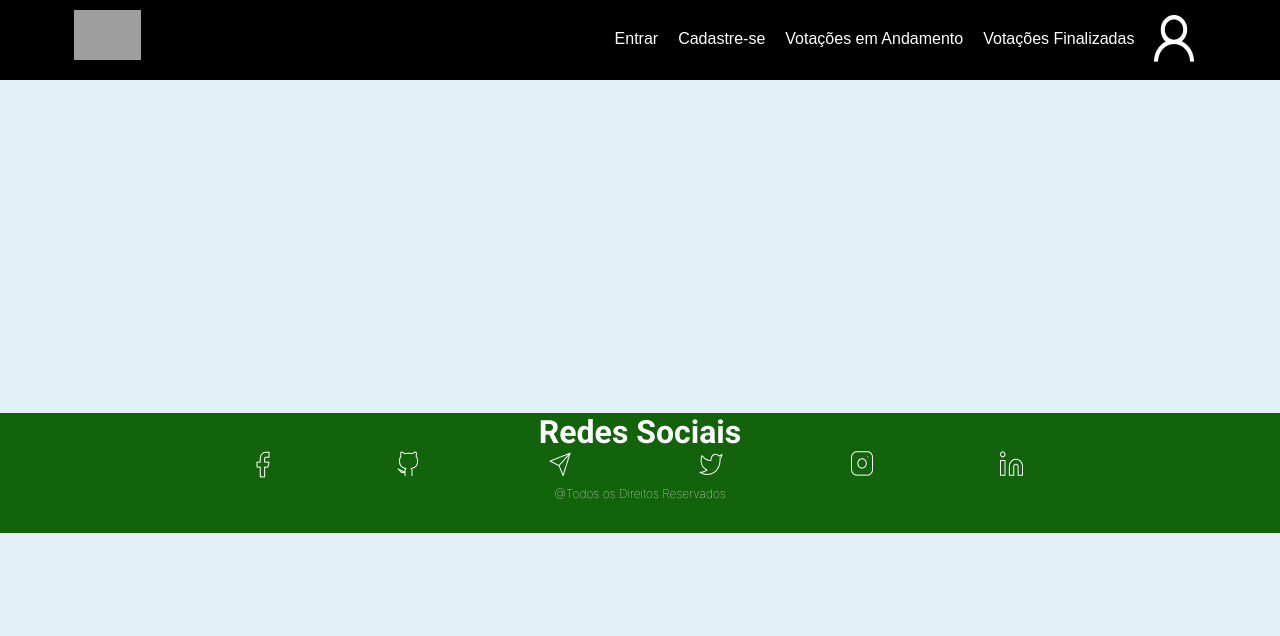
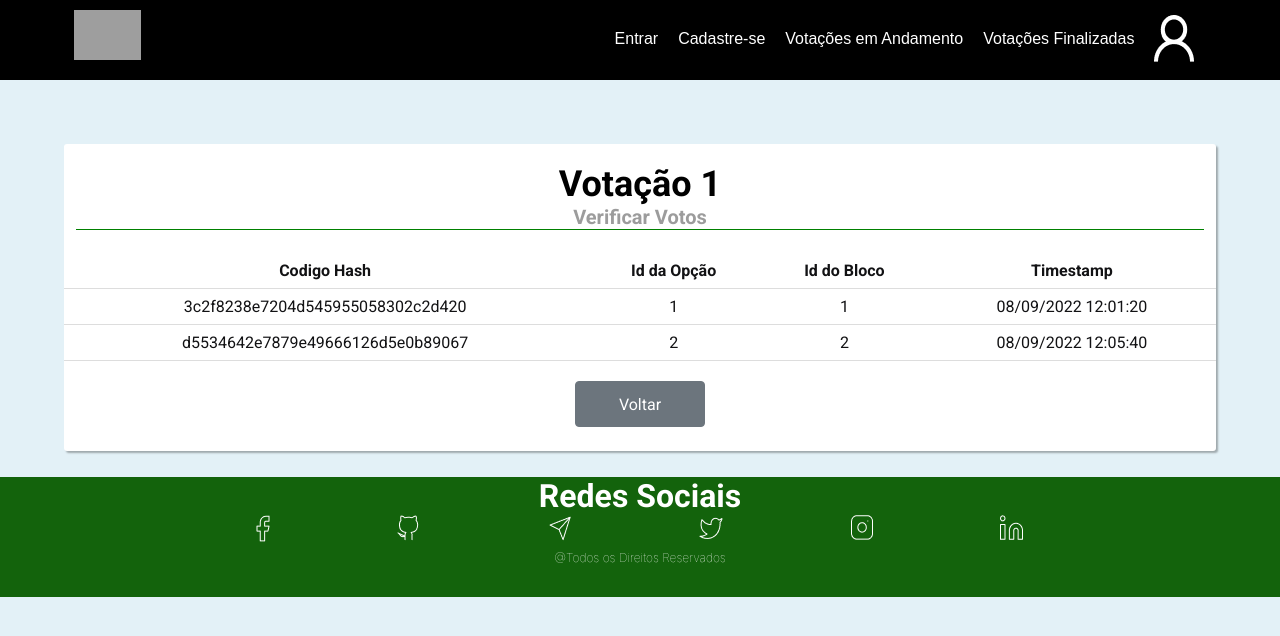
Before and after one commit to WevertonCintra/web-evoting-blockchain, a React (Vite) app: page /verifyVotes in a window 1280 px wide. Shown: the top 636 px of the page. Built offline with nearby package versions, Linux system fonts and the light colour scheme; grey boxes are pictures that could not be loaded.

Commit message:
Adição da tela de ListVotes

```diff
--- /dev/null
+++ b/src/pages/VerifyVotes.tsx
@@ -0,0 +1,60 @@
+import { TableVoting, TableTd, Title, TopBar, TableTh, TableTr, TableLink, BtnVoltar, ContentContainer, Btn, SubTitle } from '../styles/VerifyVotes'
+
+
+
+
+export default function VerifyVotes() {
+  return (
+    <ContentContainer >
+
+        <TopBar>
+            <Title>
+                Votação 1</Title>
+            <SubTitle>
+                Verificar Votos
+            </SubTitle>
+            </TopBar>
+
+
+
+
+
+      <TableVoting>
+        <tbody>
+          <TableTr>
+            <TableTh>
+              Codigo Hash
+            </TableTh>
+            <TableTh>
+              Id da Opção
+            </TableTh>
+            <TableTh>
+                Id do Bloco
+            </TableTh>
+
+            <TableTh>
+              Timestamp
+            </TableTh>
+          </TableTr>
+
+          <TableTr>
+            <TableTd>3c2f8238e7204d545955058302c2d420</TableTd>
+            <TableTd>1</TableTd>
+            <TableTd>1</TableTd>
+            <TableTd>08/09/2022 12:01:20</TableTd>
+
+          </TableTr>
+          <TableTr>
+            <TableTd>d5534642e7879e49666126d5e0b89067</TableTd>
+            <TableTd>2</TableTd>
+            <TableTd>2</TableTd>
+            <TableTd>08/09/2022 12:05:40</TableTd>
+
+          </TableTr>
+        </tbody>
+      </TableVoting>
+
+      <BtnVoltar>Voltar</BtnVoltar>
+    </ContentContainer>
+  )
+}
--- a/src/routes/index.tsx
+++ b/src/routes/index.tsx
@@ -14,6 +14,8 @@ import RegisterVotingOpt from '../pages/RegisterVotingOpt'
 import { SignUp } from '../pages/SignUp'
 import { SignIn } from '../pages/SignIn'
 import VotesView from '../pages/VotesView'
+import ListVotes from '../pages/ListVotes'
+import VerifyVotes from '../pages/VerifyVotes'
 
 
 export function Router() {
@@ -27,7 +29,9 @@ export function Router() {
       <Route path="/registerVoting" element={<RegisterVoting />} />
       <Route path='/registerVotingOptions' element={<RegisterVotingOpt />} />
       <Route path="/progressVoting" element={<ProgressVoting />} />
+      <Route path="/verifyVotes" element={<VerifyVotes />} />
       <Route path="/vote" element={<Vote />} />
+      <Route path="/Listvotes" element={<ListVotes />} />
       <Route path="/votesView" element={<VotesView />} />
       <Route path="/registro" element={<SignUp />} />
       <Route path="/acesso" element={<SignIn />} />
--- /dev/null
+++ b/src/styles/VerifyVotes.ts
@@ -0,0 +1,102 @@
+import styled from "styled-components";
+import { Link } from "react-router-dom";
+
+export const ContentContainer = styled.div`
+    background-color: white;
+    border-radius: 3px;
+    width: 90%;
+    box-shadow: 2px 2px 2px 0px rgba(0,0,0,0.3);
+    margin-left: auto;
+    margin-right: auto;
+    margin-top: 5%;
+    margin-bottom: 5%;
+    padding-bottom: 1px;
+    padding-top: 1.5%;
+    `;
+
+export const TopBar = styled.div`
+    width: 98%;
+    margin-left: auto;
+    margin-right: auto;
+    border-bottom: 1px solid green;
+
+`;
+
+export const Title = styled.h1`
+    text-align: center;
+    font-size: 36px;
+    color: black;
+    margin:0;
+    padding:0;
+  `;
+
+export const SubTitle = styled.h6`
+  font-weight: bold;
+  font-size: 20px;
+  color: ${(props) => props.theme['subtitulo']};
+  margin:0;
+  padding:0;
+  text-align: center;
+  border-bottom: 90%;
+  border-bottom-color: green;
+`;
+export const TableVoting = styled.table`
+  border-collapse: collapse;
+  width: 100%;
+  margin-top:2%;
+`;
+
+export const TableTd = styled.td`
+  padding: 8px;
+  text-align: center;
+  border-bottom: 1px solid #ddd;
+`;
+
+export const TableTh = styled.th`
+  padding: 8px;
+  text-align: center;
+  border-bottom: 1px solid #ddd;
+`;
+
+export const TableTr = styled.tr`
+   &:not(:first-child):hover{
+    background-color: #E1E1E6;
+   };
+`;
+
+export const TableLink = styled(Link)`
+  color: white;
+  font-size: medium;
+  font-family: Arial, Helvetica, sans-serif;
+  text-decoration: none;
+  margin: 10px;
+  margin-top: 25px;
+  @media (max-width: 700px) {
+    display: none;
+  }
+`;
+
+export const BtnVoltar = styled.button`
+  background-color: #6C757D;
+  border: 1px solid #6C757D;
+  margin-top: 20px;
+  color: white;
+  width: 130px;
+  height: 46px;
+  border-radius: 4px;
+
+  margin: auto;
+  display:block;
+  margin-top:20px;
+  margin-bottom: 2%;
+`;
+
+export const Btn = styled.button`
+  background-color: ${props => `${props.color}`};
+  border: 1px solid ${props => `${props.color}`};
+  color: white;
+  width: 130px;
+  height: 46px;
+  border-radius: 4px;
+  margin: 20px;
+`;
```
